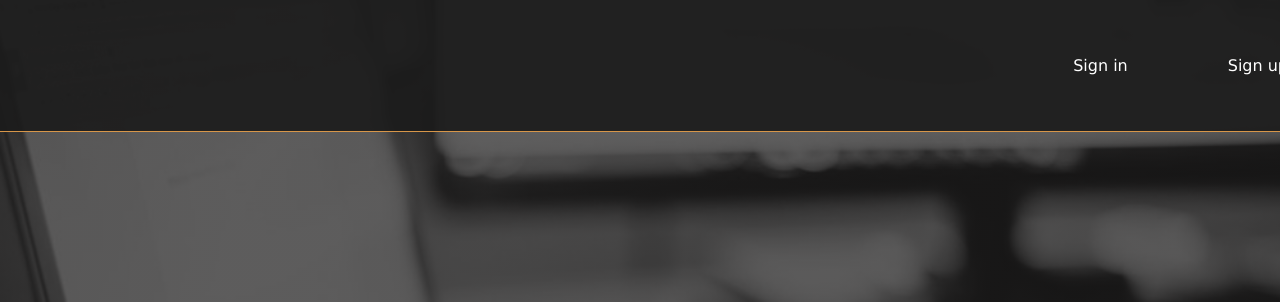
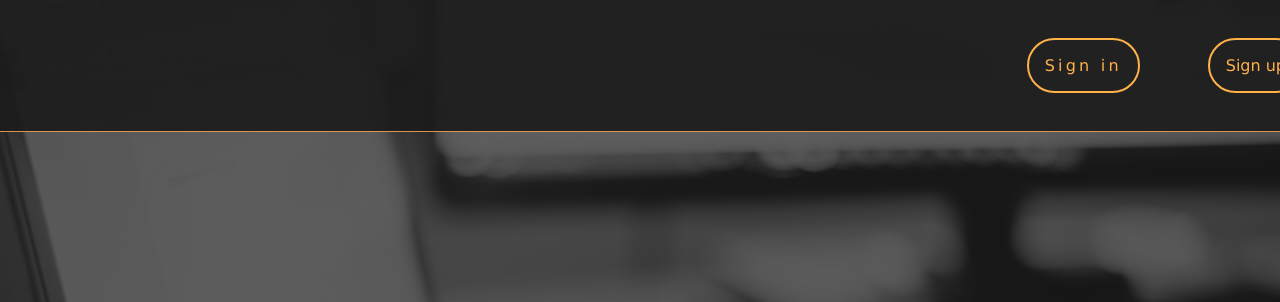
Before and after one commit to Kagorora/EpicMailAndela, a plain HTML site: page index.html in a window 1280 px wide. Shown: the top 302 px of the page. Drawn offline with Linux system fonts and the light colour scheme.

Commit message:
it will add the hoverness to stay on Sign in and Sign up buttons

```diff
--- a/style.css
+++ b/style.css
@@ -49,10 +49,29 @@ ul li a{
 
 }
 
-ul li a:hover{
+#signInBtn{
     color: #ffb14a;
     border: solid 2px;
     border-radius: 3em;
+    letter-spacing: 0.2em;
+    transition: all 0.5s ease;
+}
+
+#signInBtn:hover{
+    background: #555552;
+    letter-spacing: 0.2em;
+    transition: all 0.5s ease;
+}
+
+
+#signUpBtn{
+    color: #ffb14a;
+    border: solid 2px;
+    border-radius: 3em;
+}
+
+#signUpBtn:hover{
+    background: #555552;
     letter-spacing: 0.2em;
     transition: all 0.5s ease;
 }
```
